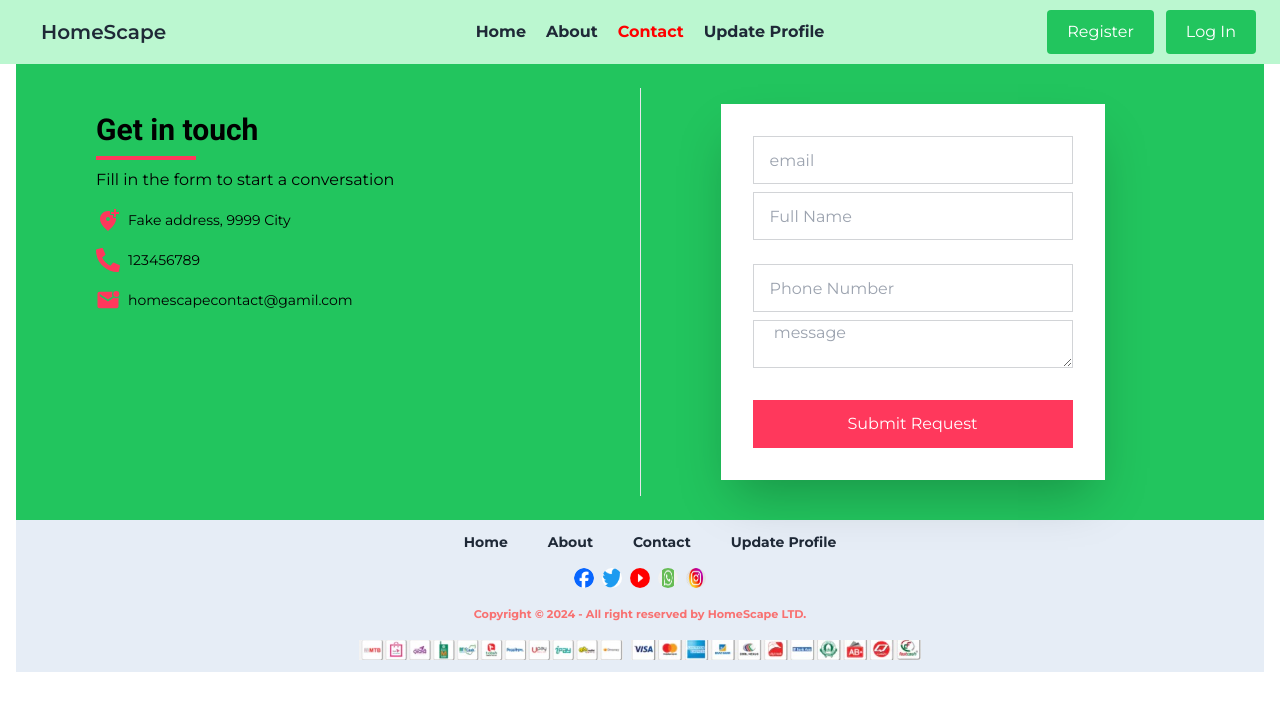
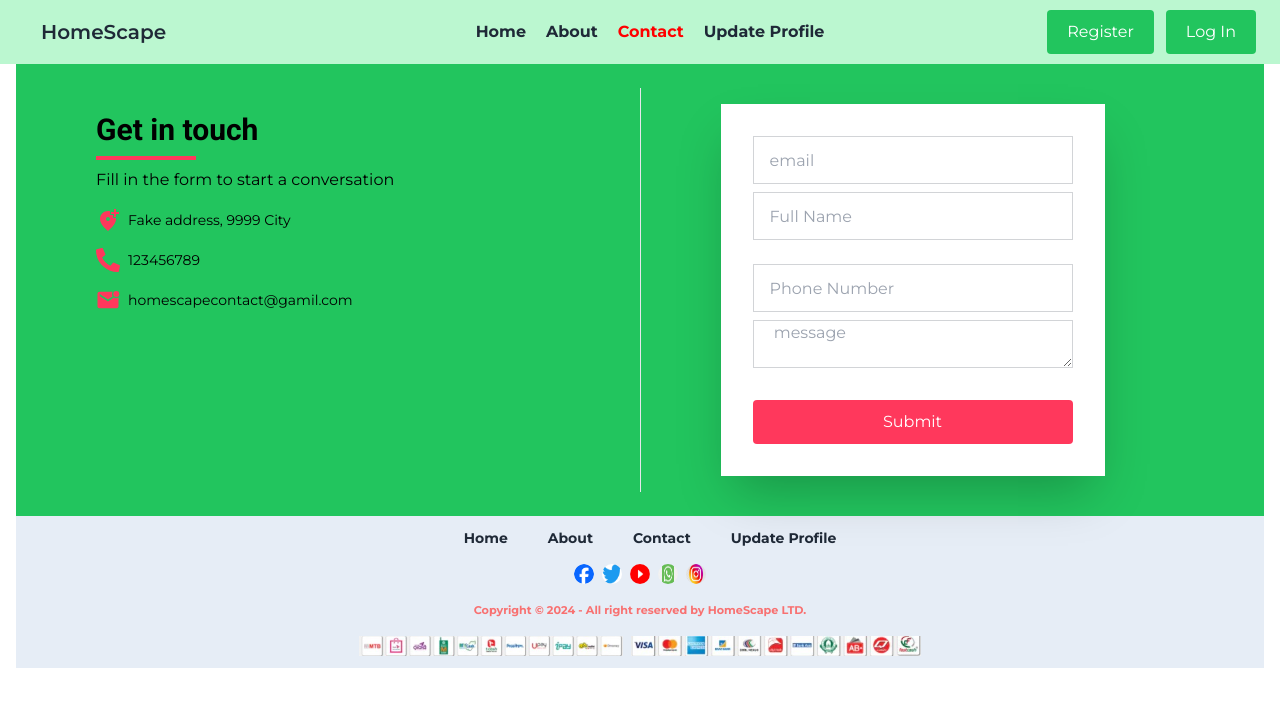
Before and after one commit to Ratan-code-SR/home-scape, a React (Vite) app: page /contact in a window 1280 px wide. Shown: the top 710 px of the page. Built offline with nearby package versions, Linux system fonts and the light colour scheme; no server answers.

Commit message:
button animation add

```diff
--- a/src/components/update_profile/Update_profile.jsx
+++ b/src/components/update_profile/Update_profile.jsx
@@ -55,7 +55,7 @@ const Update_profile = () => {
                                 <span className="label-text font-bold">Name</span>
                             </label>
                             <input
-                             defaultValue={`${user.displayName? user.displayName: ""}`}
+                                defaultValue={`${user.displayName ? user.displayName : ""}`}
                                 {...register("name")}
                                 {...register("name", { required: false })}
                                 type="text" placeholder="name" className="input input-bordered" />
@@ -67,7 +67,7 @@ const Update_profile = () => {
                                 <span className="label-text font-bold">Email</span>
                             </label>
                             <input
-                              defaultValue={`${user.email? user.email: ""}`}
+                                defaultValue={`${user.email ? user.email : ""}`}
 
                                 {...register("email")}
                                 {...register("email", { required: false })}
@@ -81,7 +81,7 @@ const Update_profile = () => {
                                 <span className="label-text font-bold">photoURL</span>
                             </label>
                             <input
-                            defaultValue={`${user.photoURL? user.photoURL: ""}`}
+                                defaultValue={`${user.photoURL ? user.photoURL : ""}`}
                                 {...register("photoURL")}
                                 {...register("photoURL", { required: false })}
                                 type="text" placeholder="Image URL" className="input input-bordered" />
@@ -89,7 +89,10 @@ const Update_profile = () => {
                         </div>
 
                         <div className="form-control mt-6">
-                            <button type="submit" className="btn btn-success text-white">Update Profile</button>
+                            <button className="relative rounded px-5 py-2.5 overflow-hidden group bg- bg-[#ff385c]  hover:bg-gradient-to-r hover:from-green-500 hover:to-green-400 text-white hover:text-black hover:ring-2 hover:ring-offset-2 hover:ring-green-400 transition-all ease-out duration-300">
+                                <span className="absolute right-0 w-8 h-32 -mt-12 transition-all duration-1000 transform translate-x-12 bg-white opacity-10 rotate-12 group-hover:-translate-x-40 ease"></span>
+                                <span className="relative">Update Profile</span>
+                            </button>
                         </div>
 
                     </form>
--- a/src/pages/contact/Contact.jsx
+++ b/src/pages/contact/Contact.jsx
@@ -55,7 +55,10 @@ const Contact = () => {
                                     <textarea className='input input-bordered rounded-none' name="" id="" cols="30" rows="10" placeholder=' message'></textarea>
                                 </div>
                                 <div className="form-control mt-6">
-                                    <button className="p-3 text-white bg-[#ff385c]">Submit Request</button>
+                                <button  className="relative rounded px-5 py-2.5 overflow-hidden group bg- bg-[#ff385c]  hover:bg-gradient-to-r hover:from-green-500 hover:to-green-400 text-white hover:text-black hover:ring-2 hover:ring-offset-2 hover:ring-green-400 transition-all ease-out duration-300">
+                                    <span className="absolute right-0 w-8 h-32 -mt-12 transition-all duration-1000 transform translate-x-12 bg-white opacity-10 rotate-12 group-hover:-translate-x-40 ease"></span>
+                                    <span className="relative">Submit</span>
+                                </button>
                                 </div>
                             </form>
                         </div>
--- a/src/pages/details/Details.jsx
+++ b/src/pages/details/Details.jsx
@@ -84,8 +84,6 @@ const Details = () => {
                                     <table className="table">
 
                                         <tbody>
-
-
                                             <tr>
                                                 {
                                                     amenities.slice(0, 3).map(amenity => <td>
@@ -142,7 +140,10 @@ const Details = () => {
                                 <textarea className='input input-bordered rounded-none' name="" id="" cols="30" rows="10" placeholder=' message'></textarea>
                             </div>
                             <div className="form-control mt-6">
-                                <button className="p-3 text-white bg-[#ff385c]">Submit Request</button>
+                                <button  className="relative rounded px-5 py-2.5 overflow-hidden group bg- bg-[#ff385c]  hover:bg-gradient-to-r hover:from-green-500 hover:to-green-400 text-white hover:text-black hover:ring-2 hover:ring-offset-2 hover:ring-green-400 transition-all ease-out duration-300">
+                                    <span className="absolute right-0 w-8 h-32 -mt-12 transition-all duration-1000 transform translate-x-12 bg-white opacity-10 rotate-12 group-hover:-translate-x-40 ease"></span>
+                                    <span className="relative">Submit Request</span>
+                                </button>
                             </div>
                         </form>
                     </div>
--- a/src/pages/home/Estate.jsx
+++ b/src/pages/home/Estate.jsx
@@ -1,6 +1,6 @@
 import { Link } from "react-router-dom";
 import { CiLocationOn } from "react-icons/ci";
-import { MdOutlineBedroomParent, MdBathtub ,MdOutlineSquareFoot,MdAddHomeWork } from "react-icons/md";
+import { MdOutlineBedroomParent, MdBathtub, MdOutlineSquareFoot, MdAddHomeWork } from "react-icons/md";
 
 import AOS from 'aos';
 import 'aos/dist/aos.css'; // You can also use <link> for styles
@@ -16,9 +16,9 @@ const Estate = ({ data }) => {
         <>
 
             <div className="card w-full bg-base-100 p-2 border-2 border-green-300 rounded-md"
-                 data-aos="zoom-in"
-                 data-aos-delay="50"
-                 data-aos-duration="1000"
+                data-aos="zoom-in"
+                data-aos-delay="50"
+                data-aos-duration="1000"
             >
                 <div className="relative">
                     <img className="h-[250px] w-full " src={image_url} alt="Shoes" />
@@ -31,11 +31,14 @@ const Estate = ({ data }) => {
                     <div className="flex gap-5 text-md items-center">
                         <p className="flex gap-1 items-center"><MdOutlineBedroomParent /> {bed} bedroom</p>
                         <p className="flex gap-1 items-center"><MdBathtub /> {baths} baths</p>
-                        <p className="flex gap-1 items-center"><MdOutlineSquareFoot/> {Area}</p>
+                        <p className="flex gap-1 items-center"><MdOutlineSquareFoot /> {Area}</p>
                     </div>
 
-                    <div className="card-actions justify-end mt-2">
-                        <Link to={`/details/${id}`} className="btn btn-success text-[#ffffffd3] w-full">View Details</Link>
+                    <div className="card-actions justify-end mt-2 text-center">
+                        <Link to={`/details/${id}`} className="relative  w-full px-5 py-2.5 overflow-hidden group bg- bg-green-500  hover:bg-gradient-to-r hover:from-[#ff385c] hover:to-green-400 text-white hover:text-black hover:ring-2 hover:ring-offset-2 hover:ring-green-400 transition-all ease-out duration-300">
+                            <span className="absolute right-0 w-8 h-32 -mt-12 transition-all duration-1000 transform translate-x-12 bg-white opacity-10 rotate-12 group-hover:-translate-x-40 ease"></span>
+                            <span className="relative">View Property</span>
+                        </Link>
                     </div>
                 </div>
             </div>
```
Also changed, not shown: 1 other file (tests, documents, lock files or other folders).
